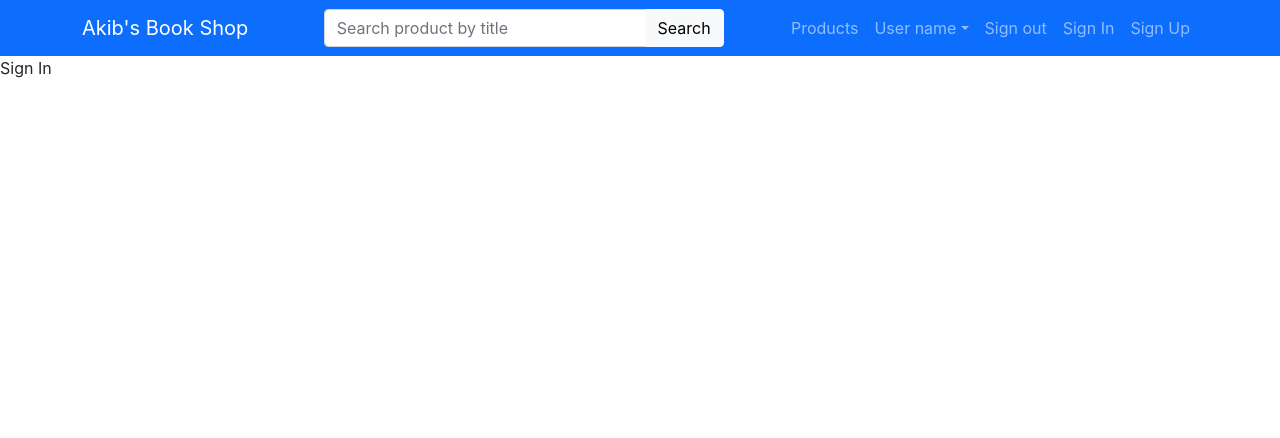
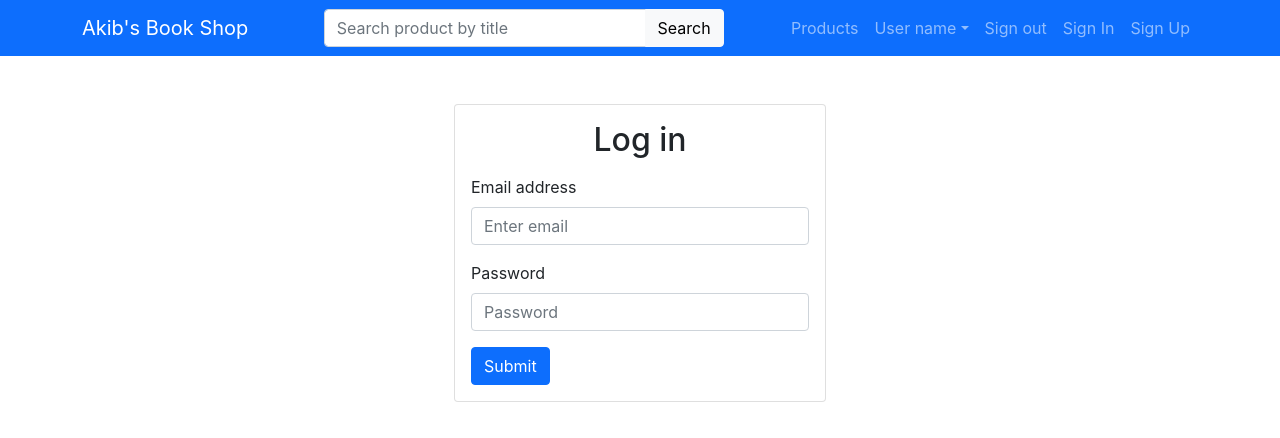
Before and after one commit to akib22/assignment-frontend, a React (Create React App) app: page /signin in a window 1280 px wide. Shown: the top 438 px of the page. Built offline with nearby package versions, Linux system fonts and the light colour scheme.

Commit message:
Add sign-in page UI

```diff
--- a/src/pages/SignIn.js
+++ b/src/pages/SignIn.js
@@ -1,3 +1,27 @@
+import { Container, Form, Button, Col, Card } from 'react-bootstrap';
+
 export default function SignIn() {
-  return <div>Sign In</div>;
+  return (
+    <Container>
+      <Col className="mx-auto" xs={12} sm={10} md={6} lg={6} xl={4}>
+        <Card className="mt-5 p-3">
+          <h2 className="text-center mb-3">Log in</h2>
+          <Form>
+            <Form.Group className="mb-3" controlId="formBasicEmail">
+              <Form.Label>Email address</Form.Label>
+              <Form.Control type="email" placeholder="Enter email" />
+            </Form.Group>
+
+            <Form.Group className="mb-3" controlId="formBasicPassword">
+              <Form.Label>Password</Form.Label>
+              <Form.Control type="password" placeholder="Password" />
+            </Form.Group>
+            <Button variant="primary" type="submit">
+              Submit
+            </Button>
+          </Form>
+        </Card>
+      </Col>
+    </Container>
+  );
 }
```
